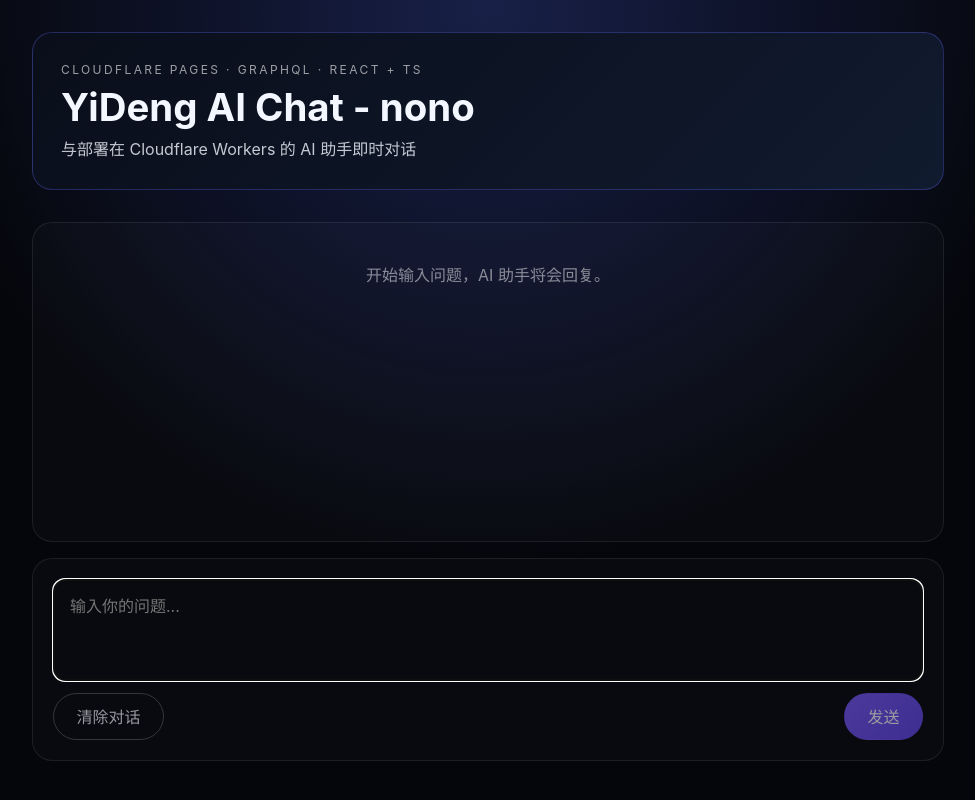
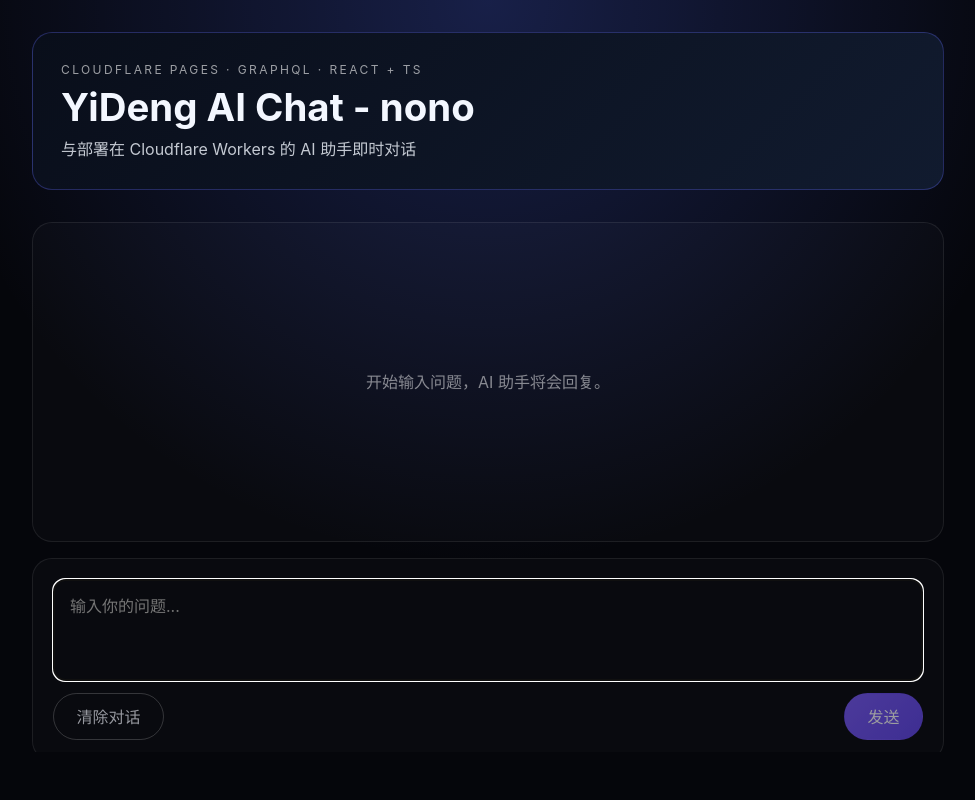
Before and after one commit to nydo-weng/yideng-aichat-frontend, a React (Vite) app: page / in a window 1280 px wide. Shown: the top 800 px of the page, without its empty margins (152-1127 px from the left). Built offline with nearby package versions, Linux system fonts and the light colour scheme.

Commit message:
fix: window will not scroll while chat window starting scroll

```diff
--- a/src/App.css
+++ b/src/App.css
@@ -1,12 +1,14 @@
 @layer components {
   .app-shell {
-    min-height: 100vh;
+    height: 100vh;
     max-width: 960px;
+    width: min(960px, 100%);
     margin: 0 auto;
     padding: 2rem 1.5rem 3rem;
     display: flex;
     flex-direction: column;
     gap: 2rem;
+    overflow: hidden;
   }
 
   .hero {
@@ -43,6 +45,8 @@
     flex-direction: column;
     gap: 1rem;
     flex: 1;
+    min-height: 0;
+    overflow: hidden;
   }
 
   .chat-window {
@@ -53,6 +57,8 @@
     border-radius: 20px;
     padding: 1.5rem;
     overflow: hidden;
+    display: flex;
+    flex-direction: column;
   }
 
   .message-list {
@@ -62,7 +68,8 @@
     display: flex;
     flex-direction: column;
     gap: 1rem;
-    max-height: 480px;
+    flex: 1;
+    min-height: 0;
     overflow-y: auto;
   }
 
--- a/src/App.tsx
+++ b/src/App.tsx
@@ -37,15 +37,13 @@
   };
 
   useEffect(() => {
-    // 滚动到最新讯息以确保对话上下文可见
+    // 仅滚动内部列表，避免触发整页滚动条
     if (!messageListRef.current) {
       return;
     }
 
-    const lastMessage = messageListRef.current.lastElementChild;
-    if (lastMessage) {
-      lastMessage.scrollIntoView({ behavior: 'smooth', block: 'end' });
-    }
+    const listEl = messageListRef.current;
+    listEl.scrollTo({ top: listEl.scrollHeight, behavior: 'smooth' });
   }, [messages]);
 
   useEffect(() => {
--- a/src/index.css
+++ b/src/index.css
@@ -10,18 +10,26 @@
   -moz-osx-font-smoothing: grayscale;
 }
 
+html,
+body {
+  height: 100%;
+}
+
 * {
   box-sizing: border-box;
 }
 
 body {
   margin: 0;
+  height: 100%;
   min-height: 100vh;
   background: radial-gradient(circle at top, rgba(80, 108, 255, 0.25), transparent 55%), #05060b;
   color: inherit;
+  overflow: hidden;
 }
 
 #root {
+  height: 100%;
   min-height: 100vh;
 }
 
```
